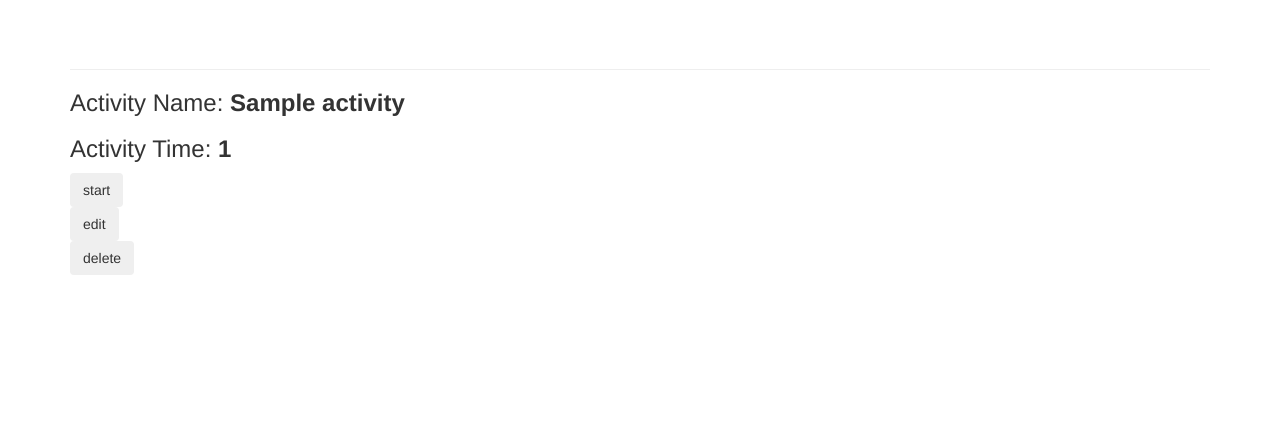
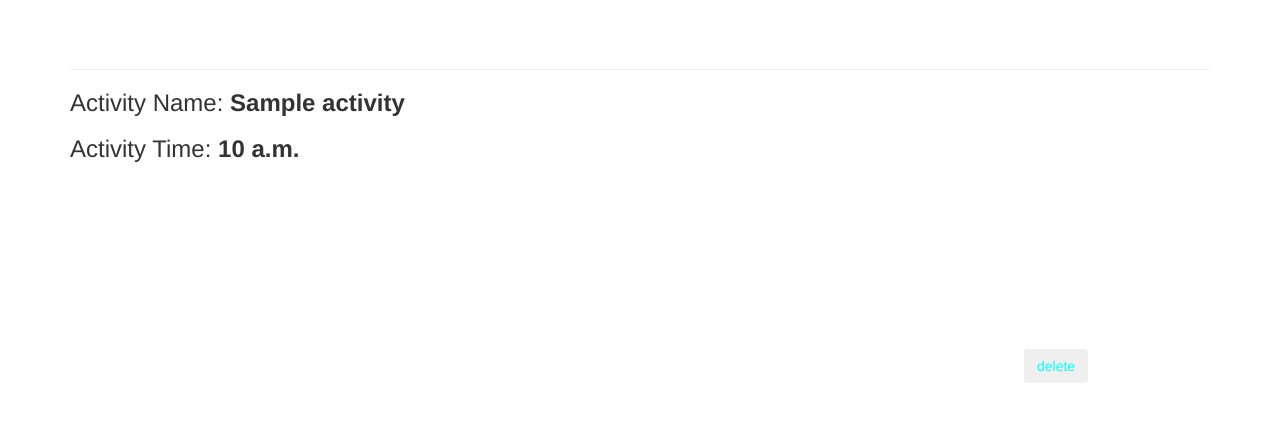
Before and after one commit to DylanOxyProjects/Time-Tracker, a Django app: page /timer/activities/1/ in a window 1280 px wide. Shown: the part 51-473 px from the top of the page. Run offline with Django 3.2, Linux system fonts and the light colour scheme; a user stored in the database is signed in; tables that the repository leaves empty hold one stand-in row (values such as "Sample post"); some libraries are stand-ins or nearby versions.

Commit message:
Save project before making some serious changes

```diff
--- /dev/null
+++ b/static/detail_style.css
@@ -0,0 +1,9 @@
+.btn{
+
+    position: absolute;
+    transition: .5s ease;
+    top: 50%;
+    left: 80%;
+    color: aqua;
+
+}
--- a/timer/models.py
+++ b/timer/models.py
@@ -3,7 +3,7 @@ from django.contrib.auth.models import User
 
 class Activity(models.Model):
     activity_title = models.CharField(max_length=50)
-    activity_time = models.IntegerField(default=0)
+    activity_time = models.TimeField(auto_now_add=False)
     owner = models.ForeignKey(User, on_delete=models.CASCADE)
 
     def __str__(self):
--- a/timer/templates/timer/activity_detail.html
+++ b/timer/templates/timer/activity_detail.html
@@ -1,19 +1,17 @@
 {% extends "timer/base.html" %}
+{% load static %}
 
-{% block header %}
+{% block header %}{% endblock header %}
+
+    <h2>{{ activity }}</h2>
+{% block content %}
+
+    <link rel="stylesheet" type="text/css" href='{% static "detail_style.css" %}'>
 
 
 
-{% endblock header %}
-    <h2>{{ activity }}</h2>
-{% block content %}
-
     <h3><p>Activity Name: <b>{{activity}}</b></p> </h3>
     <h3><p>Activity Time: <b>{{activity.activity_time}}</b></p></h3>
-
-    <form action="{% url 'timer:activity_start' activity.id%}" method="get">
-        <input type="submit" class="btn" value="start" name="start">
-    </form>
 
     <form action="{% url 'timer:edit_activity' activity.id%}" method="get">
         <input type="submit" class="btn" value="edit" name="edit_button">
@@ -23,4 +21,6 @@
         <input type="submit" class="btn" value="delete" name="delete_button">
     </form>
 
+
+
 {% endblock content %}
--- a/timer/urls.py
+++ b/timer/urls.py
@@ -41,8 +41,6 @@ urlpatterns = [
     path('', views.index, name='index'),
     path('activities/', views.activities, name='activities'),
     path('activities/<int:activity_id>/', views.activity_detail, name='activity_detail'),
-    path('activities/start/<int:activity_id>/', views.activity_start, name='activity_start'),
-    path('activities/stop/<int:activity_id>/', views.activity_stop, name='activity_stop'),
     path('activities/new_activity/', views.new_activity, name='new_activity'),
     path('activities/edit_activity/<int:activity_id>/', views.edit_activity, name='edit_activity'),
     path('activities/delete_activity/<int:activity_id>/', views.delete_activity, name='delete_activity')
--- a/timer/views.py
+++ b/timer/views.py
@@ -28,25 +28,6 @@ def activity_detail(request, activity_id):
     if activity.owner != request.user:
         raise Http404
     return render(request, 'timer/activity_detail.html', {'activity': activity})
-
-def activity_start(request, activity_id):
-    activity = Activity.objects.get(id=activity_id)
-    timer = Timer()
-    start = timer.start()
-
-    return render(request, 'timer/activity_start.html', {'start': start, 'activity': activity})
-
-
-def activity_stop(request, start, activity_id):
-
-    stop = Timer()
-    total_time = start - stop
-
-    activity = Activity.objects.get(id=activity_id)
-    activity.activity_time = activity.activity_time + total_time
-
-    return render(request, 'timer/activity_detail.html', {'activity': activity})
-
 
 
 @login_required
```
Also changed, not shown: time_tracker/settings.py (+6 -1 lines), timer/templates/timer/activity_start.html (deleted, +0 -16 lines), timer/migrations/0005_auto_20180720_1130.py (added).
